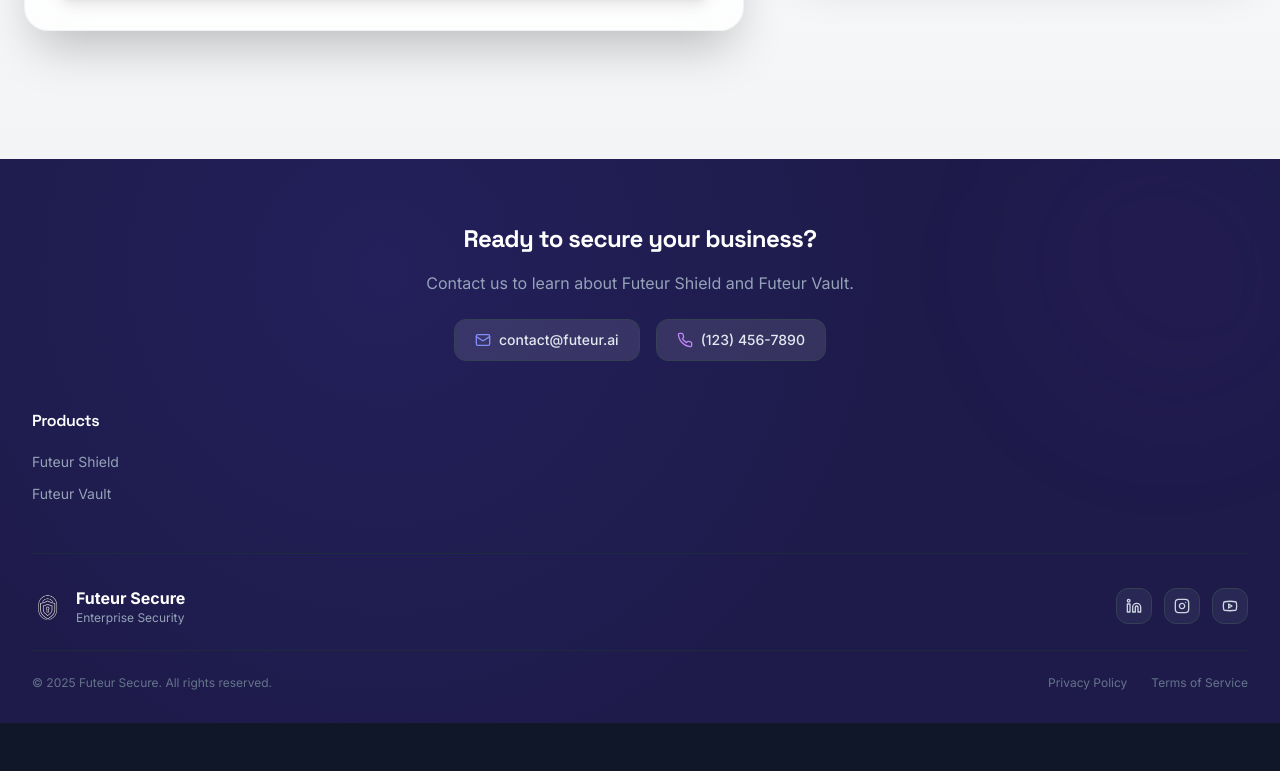
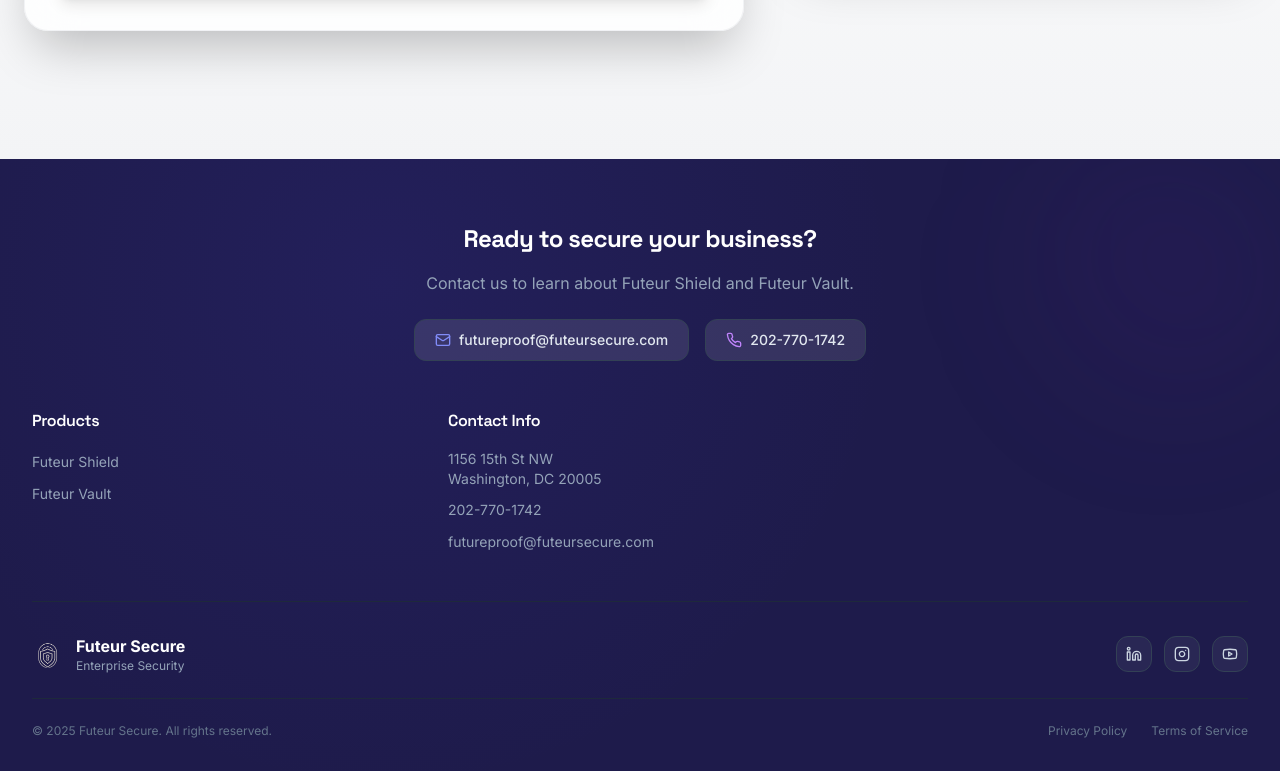
Before and after one commit to Futeur-Secure/fresh-new-online-space, a React (Vite) app: page /contact in a window 1280 px wide. Shown: the part 1221-1992 px from the top of the page. Before the commit the page ends 1944 px from the top, so only its background shows below. Built offline with nearby package versions, Linux system fonts and the light colour scheme.

Commit message:
Update footer information
Update the information displayed in the footer section.

```diff
--- a/src/components/Footer.tsx
+++ b/src/components/Footer.tsx
@@ -1,3 +1,4 @@
+
 import React from "react";
 import { Mail, Phone, Instagram, Linkedin, Youtube } from "lucide-react";
 import { Link } from "react-router-dom";
@@ -21,22 +22,22 @@ const Footer = () => {
 
           <div className="flex flex-col sm:flex-row justify-center items-center gap-4">
             <a
-              href="mailto:contact@futeur.ai"
+              href="mailto:futureproof@futeursecure.com"
               className="group flex items-center px-5 py-2.5 bg-white/10 hover:bg-white/20 rounded-lg border border-slate-700 hover:border-slate-600 transition-all duration-300"
             >
               <Mail className="w-4 h-4 mr-2 text-indigo-400" />
               <span className="text-sm font-medium text-slate-200 group-hover:text-white">
-                contact@futeur.ai
+                futureproof@futeursecure.com
               </span>
             </a>
 
             <a
-              href="tel:+123456789"
+              href="tel:202-770-1742"
               className="group flex items-center px-5 py-2.5 bg-white/10 hover:bg-white/20 rounded-lg border border-slate-700 hover:border-slate-600 transition-all duration-300"
             >
               <Phone className="w-4 h-4 mr-2 text-purple-400" />
               <span className="text-sm font-medium text-slate-200 group-hover:text-white">
-                (123) 456-7890
+                202-770-1742
               </span>
             </a>
           </div>
@@ -62,6 +63,32 @@ const Footer = () => {
                 >
                   Futeur Vault
                 </Link>
+              </li>
+            </ul>
+          </div>
+
+          <div>
+            <h4 className="text-white font-semibold mb-4">Contact Info</h4>
+            <ul className="space-y-2">
+              <li className="text-slate-400 text-sm">
+                1156 15th St NW<br />
+                Washington, DC 20005
+              </li>
+              <li>
+                <a
+                  href="tel:202-770-1742"
+                  className="text-slate-400 hover:text-purple-400 transition-colors duration-200 text-sm"
+                >
+                  202-770-1742
+                </a>
+              </li>
+              <li>
+                <a
+                  href="mailto:futureproof@futeursecure.com"
+                  className="text-slate-400 hover:text-indigo-400 transition-colors duration-200 text-sm"
+                >
+                  futureproof@futeursecure.com
+                </a>
               </li>
             </ul>
           </div>
```
